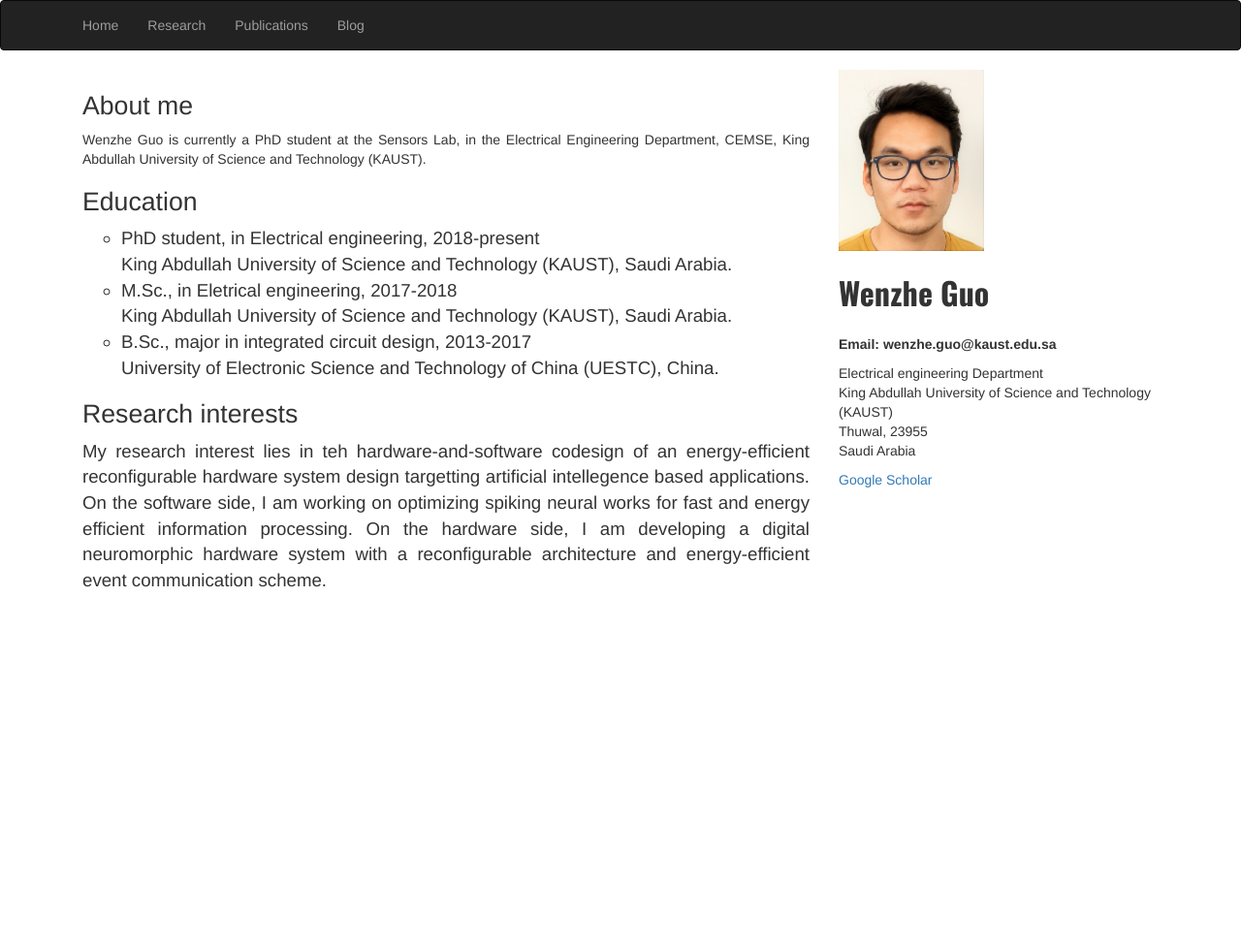
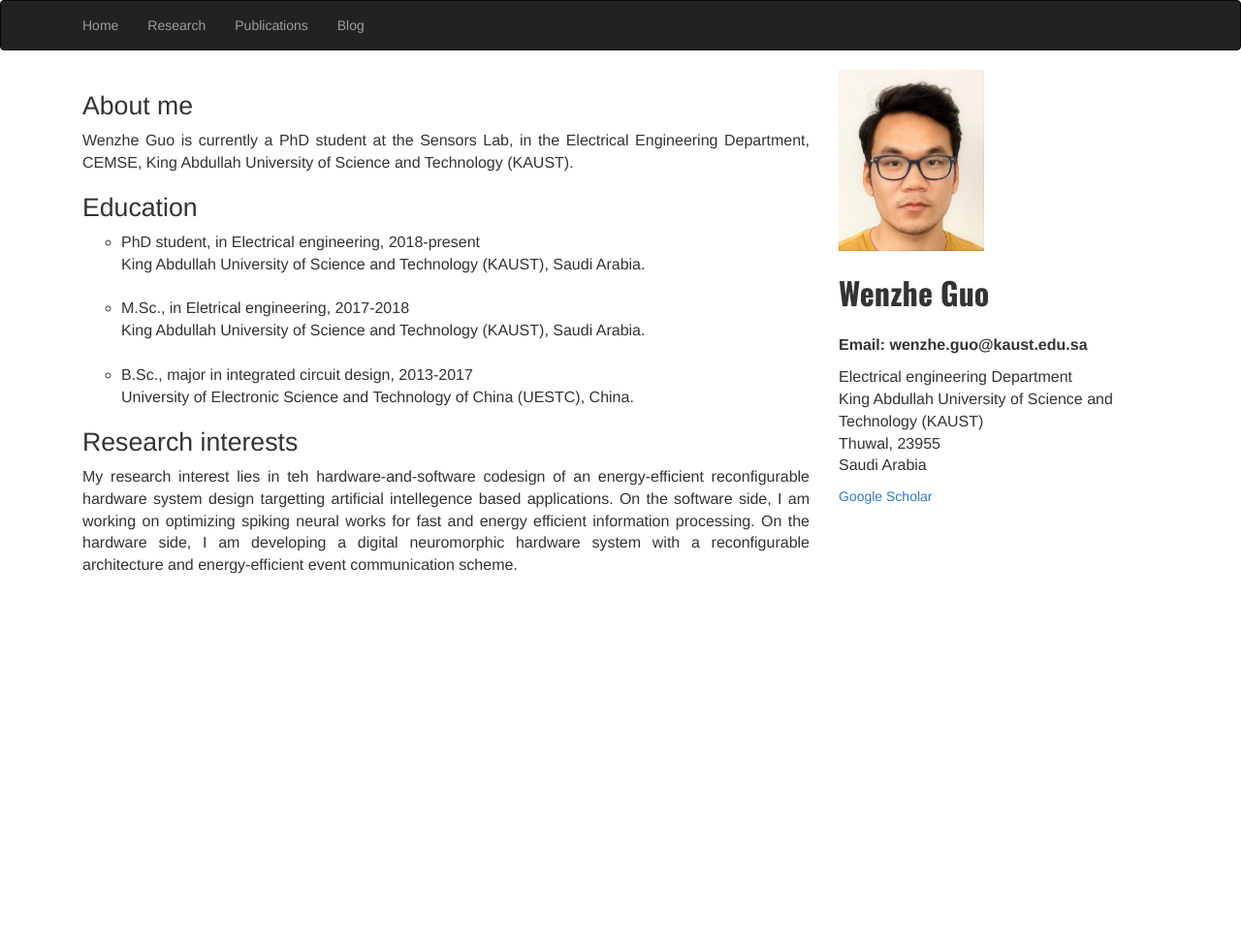
Before and after one commit to Wenzheguo/Wenzheguo.github.io, a Jekyll site: the page built from index.html, in a window 1280 px wide. Shown: the whole page at 97% size. Built offline with Jekyll 4.4.1, drawn with Linux system fonts in a browser that asks for light colours.

Commit message:
Update index.html

```diff
--- a/index.html
+++ b/index.html
@@ -11,26 +11,28 @@ title: Home
         <div class="col-md-8" style="height: 100vh;">
 
             <div style="margin-top:3%; text-align:justify;">
-                <h1 style="font-size:20pt"> About me </h1>
-                <p> Wenzhe Guo is currently a PhD student at the Sensors Lab, in the Electrical Engineering Department, CEMSE, King Abdullah University of Science and Technology (KAUST).</p>
-                <h1 style="font-size:20pt"> Education </h1>
-                <ul style="list-style-type:circle; font-size:14pt">
+                <h1 style="font-size:20pt;"> About me </h1>
+                <p style="font-size:12pt;"> Wenzhe Guo is currently a PhD student at the Sensors Lab, in the Electrical Engineering Department, CEMSE, King Abdullah University of Science and Technology (KAUST).</p>
+                <h1 style="font-size:20pt;"> Education </h1>
+                <ul style="list-style-type:circle; font-size:12pt">
                     <li>
                         PhD student, in Electrical engineering, 2018-present<br>
                         King Abdullah University of Science and Technology (KAUST), Saudi Arabia.
                     </li>
+                    <br>
                     <li>
                         M.Sc., in Eletrical engineering, 2017-2018<br>
                         King Abdullah University of Science and Technology (KAUST), Saudi Arabia.
                     </li>
+                    <br>
                     <li>
                         B.Sc., major in integrated circuit design, 2013-2017<br>
                         University of Electronic Science and Technology of China (UESTC), China.
                     </li>
                 </ul>
 
-                <h1 style="font-size:20pt"> Research interests </h1>
-                <p style="font-size:14pt">My research interest lies in teh hardware-and-software codesign of an energy-efficient reconfigurable hardware system design targetting artificial intellegence based applications.
+                <h1 style="font-size:20pt;"> Research interests </h1>
+                <p style="font-size:12pt;">My research interest lies in teh hardware-and-software codesign of an energy-efficient reconfigurable hardware system design targetting artificial intellegence based applications.
                 On the software side, I am working on optimizing spiking neural works for fast and energy efficient information processing.
                 On the hardware side, I am developing a digital neuromorphic hardware system with a reconfigurable architecture and energy-efficient event communication scheme.
                 </p>
@@ -41,8 +43,8 @@ title: Home
         <div class="col-md-4">
             <img class="img-responsive" src="/images/wenzhe3.jpg" width="150" height="200" alt="Myself"><br>
             <div style="font-family: 'Oswald', sans-serif; font-size: 32px;"><b>Wenzhe Guo</b></div><br>
-            <p><b>Email: wenzhe.guo@kaust.edu.sa</b><br>
-            <p>Electrical engineering Department<br>
+            <p style="font-size:12pt;"><b>Email: wenzhe.guo@kaust.edu.sa</b><br>
+            <p style="font-size:12pt;">Electrical engineering Department<br>
             King Abdullah University of Science and Technology (KAUST)<br>
             Thuwal, 23955<br>
             Saudi Arabia <br>
```
